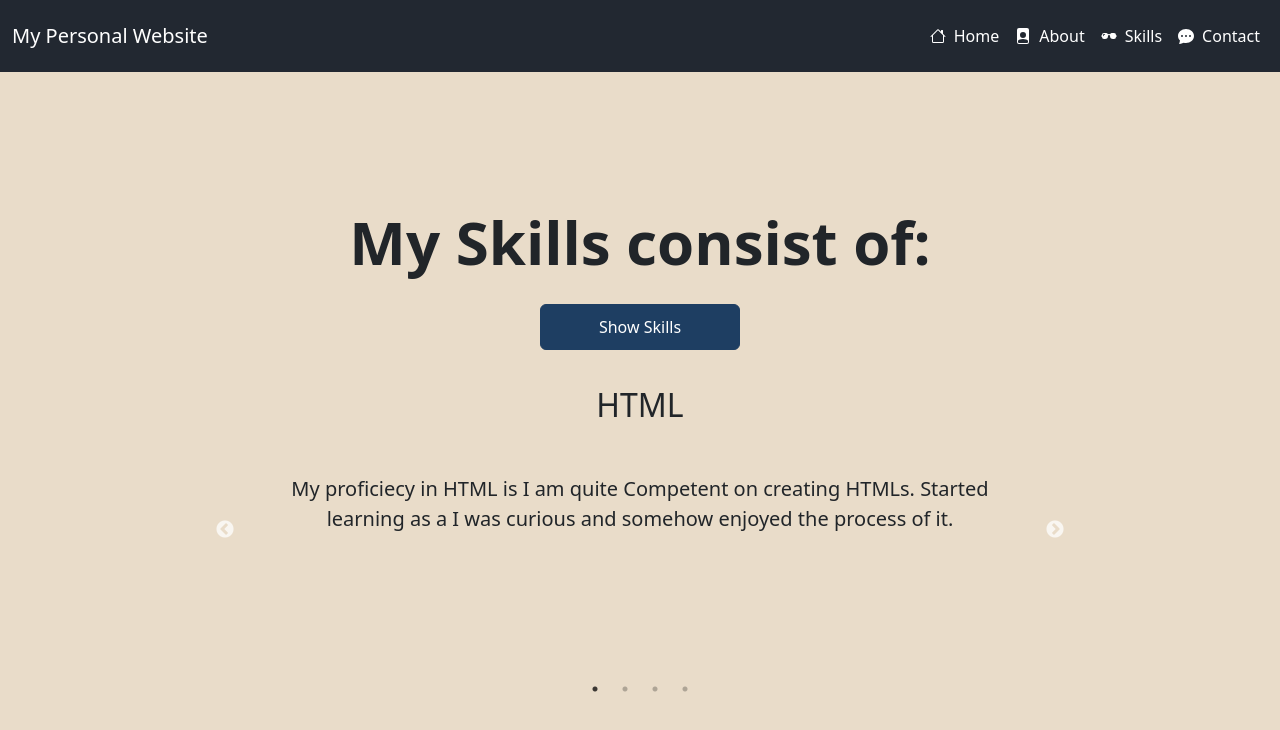
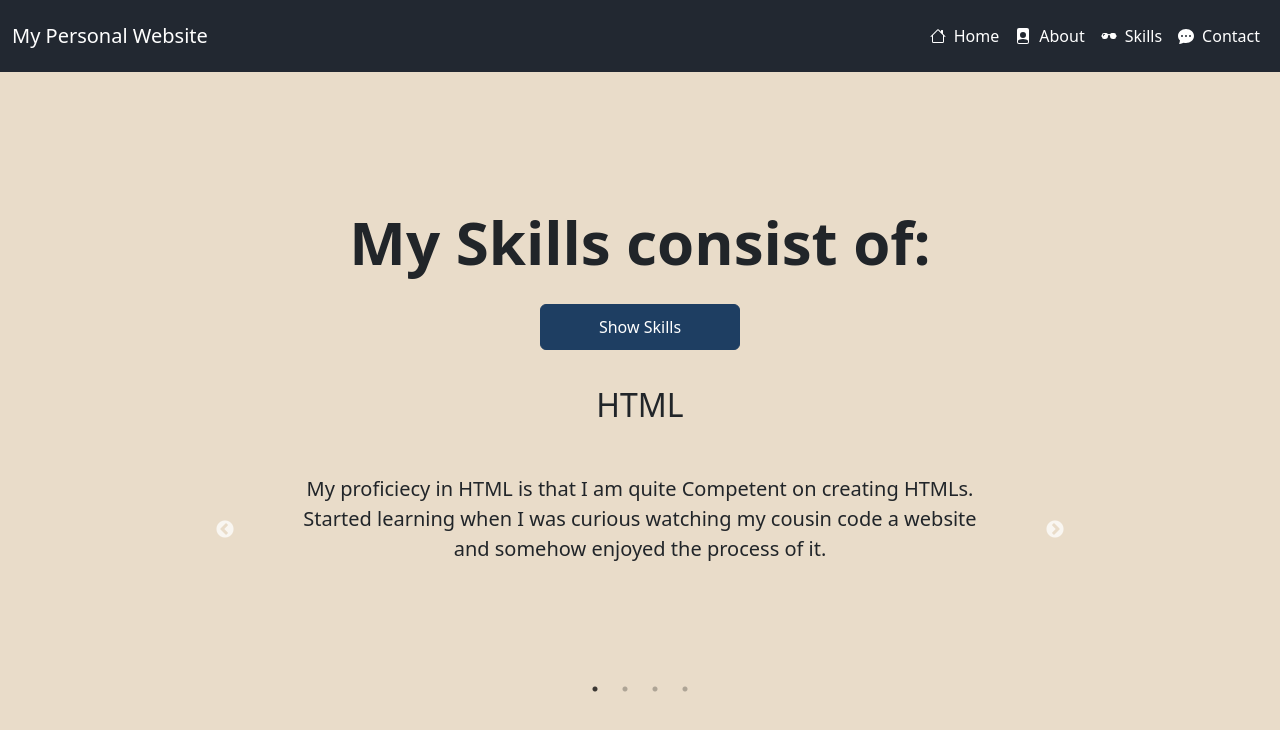
Before and after one commit to Jammil-Epistola/PersonalWebsite-REACT, a React (Create React App) app in the folder epistola-personalweb/: page /Skills in a window 1280 px wide. Shown: the top 730 px of the page. Built offline with nearby package versions, Linux system fonts and the light colour scheme.

Commit message:
last update before submission

```diff
--- a/epistola-personalweb/src/components/Skills.js
+++ b/epistola-personalweb/src/components/Skills.js
@@ -64,17 +64,18 @@ const Skills = () => {
                 <Slider ref={sliderRef} {...settings}>
                     <div className="slider-item1">
                         <h2>HTML</h2>
-                        <p>My proficiecy in HTML is I am quite Competent on creating HTMLs. Started learning as a I was curious and somehow enjoyed the process of it.</p>
+                        <p>My proficiecy in HTML is that I am quite Competent on creating HTMLs. Started learning when I was curious watching
+                            my cousin code a website and somehow enjoyed the process of it.</p>
                     </div>
                     <div className="slider-item2">
                         <h2>CSS</h2>
-                        <p>My proficiecy in CSS is quite subpar yet. I am still learning about designs and color pallete. I do try experiment different kind of styles and still learning
-                            on how to use CSS frameworks and trying to implement it in my projects.
+                        <p>My proficiecy in CSS is quite average in my opininon. I am still learning about designs and color pallete. I do try and experiment different kind of styles
+                            and still learning on how to use CSS frameworks and trying to implement it in my projects.
                         </p>
                     </div>
                     <div className="slider-item3">
                         <h2>JavaScript</h2>
-                        <p>In Javascript, I could say I am Advance in terms of proficiecy. I still learning more about JavaScript like currently learning on how to use Node.js
+                        <p>In Javascript, I could say I am still a beginner in terms of proficiecy. I still learning more about JavaScript like currently learning on how to use Node.js
                             which has REACT.
                         </p>
                     </div>
--- a/epistola-personalweb/src/components/SubmissionSuccess.js
+++ b/epistola-personalweb/src/components/SubmissionSuccess.js
@@ -9,6 +9,7 @@ const SubmissionSuccess = ({ formData }) => {
     height: '100vh', // Full viewport height
     flexDirection: 'column',
     textAlign: 'center',
+    backgroundColor: '#F9F6EE',
   };
 
   const accordionStyle = {
```
